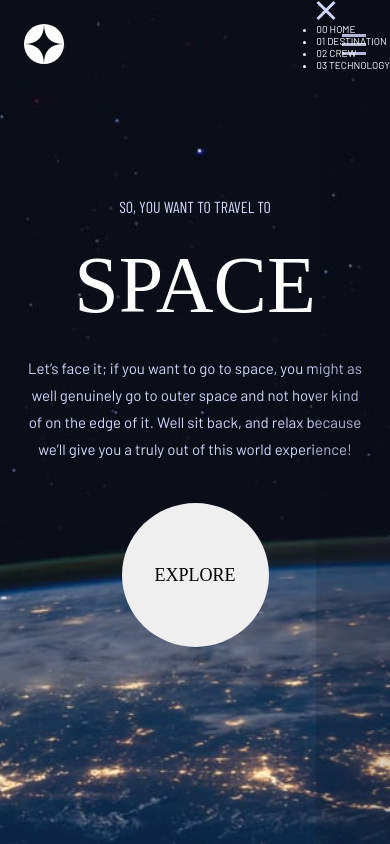
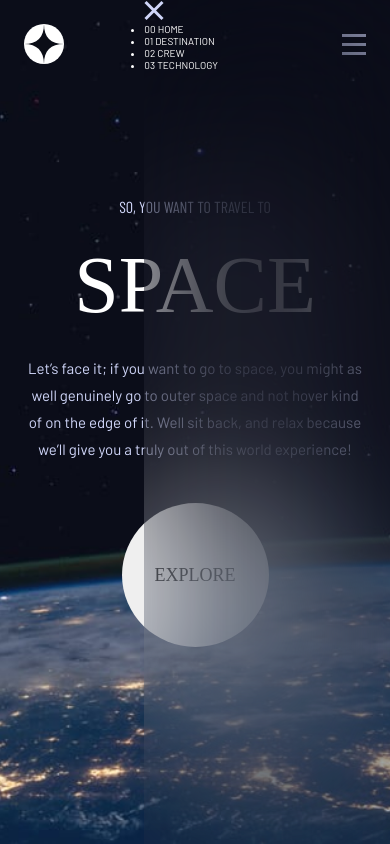
Before and after one commit to EdwardShanahan9/space_tourism_website, a React (Vite) app: page / in a window 390 px wide. Built offline with nearby package versions, Linux system fonts and the light colour scheme; a web font is replaced by a local one.

Commit message:
Add background blur to MobileNavbar

```diff
--- a/src/components/MobileNavbar/MobileNavbar.jsx
+++ b/src/components/MobileNavbar/MobileNavbar.jsx
@@ -6,6 +6,8 @@ const MobileNavbar = () => {
   return (
     <div className="MobileNavbar">
       <img className="MobileNavbar__icon" src={CloseIcon} alt="Close Icon" />
+
+      <div className="MobileNavbar__blur"></div>
 
       <ul className="MobileNavbar__list">
         {navItem.map((item, index) => (
--- a/src/index.scss
+++ b/src/index.scss
@@ -38,6 +38,7 @@ body {
   padding: 2.4rem;
   width: 100%;
   margin-bottom: 2.4rem;
+  z-index: 1;
 
   &__logo {
     width: 4rem;
@@ -53,10 +54,23 @@ body {
 
 .MobileNavbar {
   position: absolute;
-  background-color: rgba(11, 13, 23, 0.15);
+
   right: 0;
   top: 0;
   height: 100vh;
+  z-index: 12;
+  width: 63%;
+
+  &__blur {
+    background-color: rgba(11, 13, 23, 0.05);
+    backdrop-filter: blur(8.5rem);
+    position: absolute;
+    z-index: -1;
+    top: 0;
+    right: 0;
+    height: 100%;
+    width: 100%;
+  }
 }
 
 // Home
```
